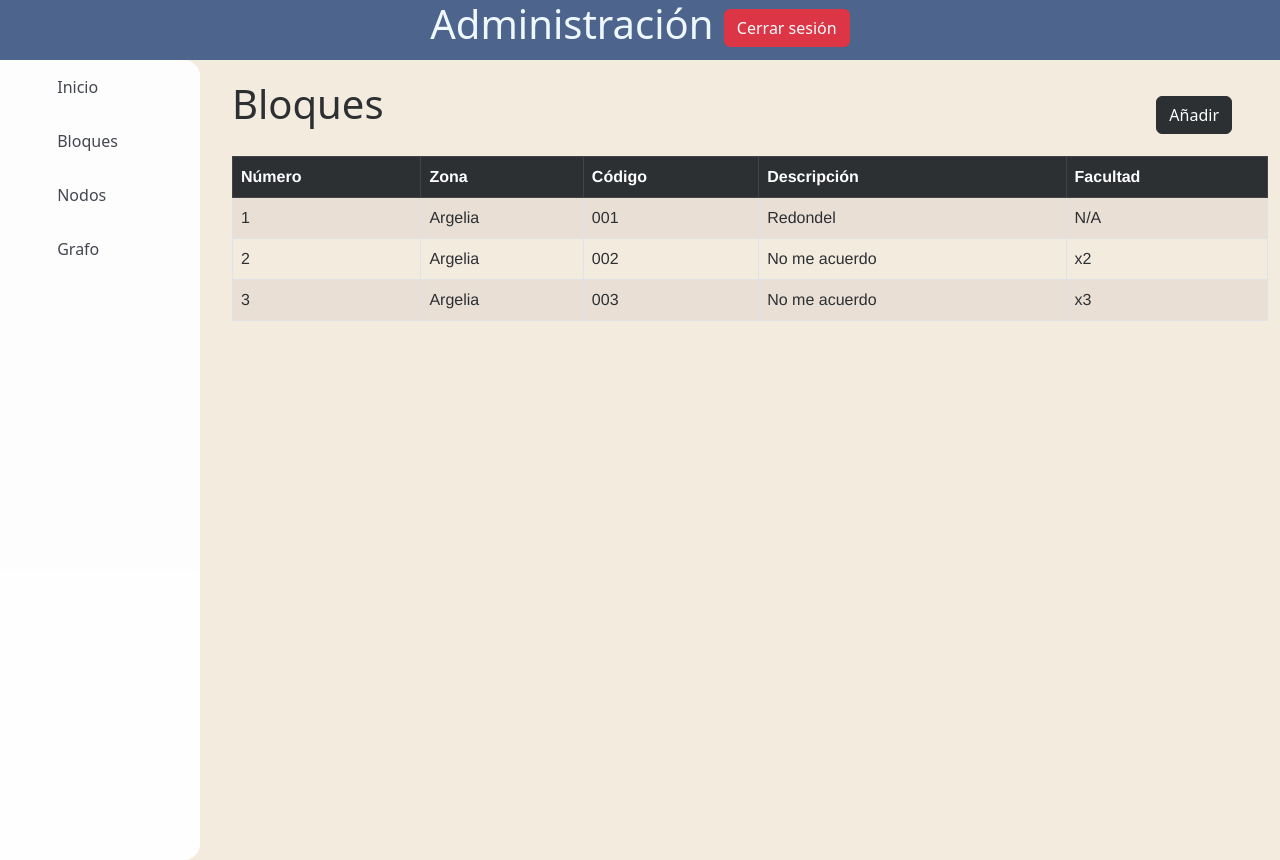
After one commit to IvanG0nzalez/Mapify, a Django app: page /administracion/bloque in a window 1280 px wide. The commit adds this page. Run offline with Django 4.2, Linux system fonts and the light colour scheme.

Commit message:
Vistas bloques

```diff
--- a/Mapeo/urls.py
+++ b/Mapeo/urls.py
@@ -5,6 +5,10 @@ urlpatterns = [
     path('', views.inicio, name='inicio'),
     path('busqueda', views.busqueda_rutas_user, name='busqueda_user'),
     path('administracion/inicio', views.administracion_inicio, name='administracion-inicio'),
+    path('administracion/bloque', views.administracion_bloque, name='bloque'),
+    path('administracion/detalle-bloque', views.administracion_detalle_bloque, name='detalle-bloque'),
+    path('administracion/anadir-bloque', views.administracion_anadir_bloque, name='anadir-bloque'),
+    path('administracion/modificar-bloque', views.administracion_modificar_bloque, name='modificar-bloque'),
     path('administracion/cerrar-sesion', views.cerrar_sesion, name='cerrar_sesion'),
     path('administracion/grafo', views.grafo_admin, name='grafo'),
 ]
--- a/Mapeo/views.py
+++ b/Mapeo/views.py
@@ -20,6 +20,18 @@ def pantallaBase(request):
 
 def administracion_inicio(request):
     return render(request, 'pantallas/inicio_admin.html', {})
+
+def administracion_bloque(request):
+    return render(request, 'pantallas/bloque_admin.html', {})
+
+def administracion_detalle_bloque(request):
+    return render(request, 'pantallas/detalle_bloque_admin.html', {})
+
+def administracion_anadir_bloque(request):
+    return render(request, 'pantallas/anadir_bloque_admin.html', {})
+
+def administracion_modificar_bloque(request):
+    return render(request, 'pantallas/modificar_bloque_admin.html', {})
 
 def busqueda_rutas_user(request):
     return render(request, 'pantallas/busqueda.html', {})
--- a/templates/pantallas/base_admin.html
+++ b/templates/pantallas/base_admin.html
@@ -35,7 +35,7 @@
 
                     <li class="list__item list__item--inside">
                         <div class="list__button">
-                            <a href="#" class="nav__link">Bloques</a>
+                            <a href="{% url 'bloque' %}" class="nav__link">Bloques</a>
                         </div>
                     </li>
 
--- /dev/null
+++ b/templates/pantallas/bloque_admin.html
@@ -0,0 +1,76 @@
+{% extends 'pantallas/base_admin.html' %}
+{% load static %}
+
+<!DOCTYPE html>
+<html lang="en">
+<head>
+    <meta charset="UTF-8">
+    <title>
+        {% block titulo %}
+            Bloques
+        {% endblock %}
+    </title>
+    <link rel="stylesheet" href="{% static "css/style.css" %}" alt="usuario"
+          style="padding-bottom: 35px; margin-top: 30px" width=20%>
+    <link href="https://cdn.jsdelivr.net/npm/bootstrap@5.2.0-beta1/dist/css/bootstrap.min.css" rel="stylesheet"
+          integrity="sha384-0evHe/X+R7YkIZDRvuzKMRqM+OrBnVFBL6DOitfPri4tjfHxaWutUpFmBp4vmVor" crossorigin="anonymous">
+
+</head>
+
+{% block contenido %}
+
+    <div class="d-flex justify-content-between">
+
+        <h1 class="container">Bloques</h1>
+        <div>
+            <button type="button" class="btn btn-dark mx-5 mt-3" onclick="irAPagina('anadir-bloque')">Añadir</button>
+        </div>
+
+
+    </div>
+
+    <div class="container">
+        <table class="table table-striped table-hover table-bordered">
+            <thead class="thead_bloque">
+            <tr class="table-dark">
+                <th>Número</th>
+                <th>Zona</th>
+                <th>Código</th>
+                <th>Descripción</th>
+                <th>Facultad</th>
+            </tr>
+            </thead>
+            <tbody class="tbody_bloque" onclick="irAPagina('detalle-bloque')">
+            <tr>
+                <td>1</td>
+                <td>Argelia</td>
+                <td>001</td>
+                <td>Redondel</td>
+                <td>N/A</td>
+            </tr>
+            <tr>
+                <td>2</td>
+                <td>Argelia</td>
+                <td>002</td>
+                <td>No me acuerdo</td>
+                <td>x2</td>
+            </tr>
+            <tr>
+                <td>3</td>
+                <td>Argelia</td>
+                <td>003</td>
+                <td>No me acuerdo</td>
+                <td>x3</td>
+            </tr>
+            </tbody>
+        </table>
+
+    </div>
+
+    <script src="{% static "scripts/scripts.js" %}"></script>
+
+
+
+{% endblock %}
+
+</html>
--- a/templates/static/css/style.css
+++ b/templates/static/css/style.css
@@ -1,10 +1,10 @@
 body, html {
-  height: 100%;
-  margin: 0;
-  padding: 0;
+    height: 100%;
+    margin: 0;
+    padding: 0;
 }
 
-#texto_barra{
+#texto_barra {
     color: aliceblue;
 }
 
@@ -17,7 +17,7 @@ body, html {
     height: 600px;
 }
 
-.div_principal{
+.div_principal {
     display: flex;
     height: 100%;
     min-height: 100%;
@@ -26,7 +26,7 @@ body, html {
     background-color: #f4eade;
 }
 
-.div_navdrawer{
+.div_navdrawer {
     width: 200px;
     height: 100%;
     min-height: 100%;
@@ -35,12 +35,12 @@ body, html {
     overflow: auto;
 }
 
-.barraPrincipal{
+.barraPrincipal {
     background-color: #4d648d;
     overflow: hidden;
 }
 
-.div_inicio_sesion{
+.div_inicio_sesion {
     width: auto;
     height: 100%;
     min-height: 100%;
@@ -56,24 +56,24 @@ body, html {
     flex: 1;
 }
 
-.nav{
+.nav {
     width: auto;
     display: inline-block;
 }
 
-.nav__link{
+.nav__link {
     color: #303440;
     display: block;
     padding: 15px 0;
     text-decoration: none;
 }
 
-.list__item--inside:hover{
+.list__item--inside:hover {
     cursor: pointer;
     background: #f6f8fa;
 }
 
-.list{
+.list {
     width: 100%;
     height: 100vh;
     justify-content: center;
@@ -82,17 +82,34 @@ body, html {
     background: white;
 }
 
-.list__item{
+.list__item {
     list-style-type: none;
     width: 100%;
     margin-left: 0;
     text-align: center;
 
 }
-.list__button{
+
+.list__button {
     display: flex;
     align-items: center;
     gap: 1em;
     width: 70%;
     margin: 0 auto;
 }
+
+table {
+    width: 50%;
+    margin: 20px 20px 20px 0;
+}
+
+.thead_bloque {
+    font-family: Helvetica, serif;
+    font-size: 1em;
+}
+
+.tbody_bloque {
+    font-family: Helvetica, serif;
+    font-size: 1em;
+    cursor: pointer;
+}
--- a/templates/static/scripts/scripts.js
+++ b/templates/static/scripts/scripts.js
@@ -1,6 +1,6 @@
 function initMap() {
     // Coordenadas del centro del mapa
-        var center = { lat: -4.032785, lng: -79.202424 };
+    var center = {lat: -4.032785, lng: -79.202424};
 
     // Configurar las opciones del mapa
     var mapOptions = {
@@ -19,4 +19,10 @@ function initMap() {
         title: 'Universidad'
     });
 }
+
 initMap()
+
+function irAPagina(pagina) {
+    window.location.href = pagina;
+
+}
```
Also changed, not shown: templates/pantallas/anadir_bloque_admin.html (added, +55 -0 lines), templates/pantallas/detalle_bloque_admin.html (added, +58 -0 lines), templates/pantallas/modificar_bloque_admin.html (added, +57 -0 lines). Lines whose indentation alone changed are shown as unchanged.
